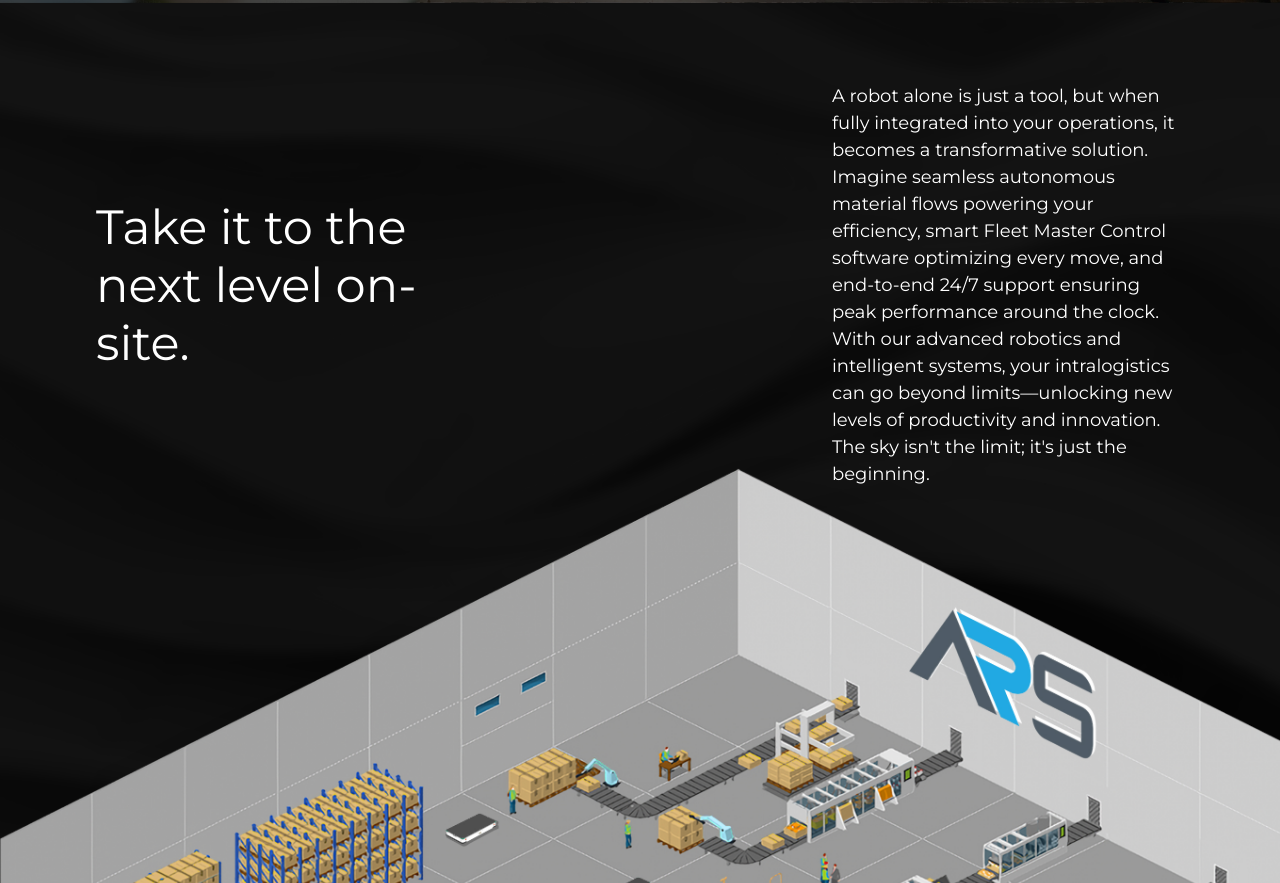
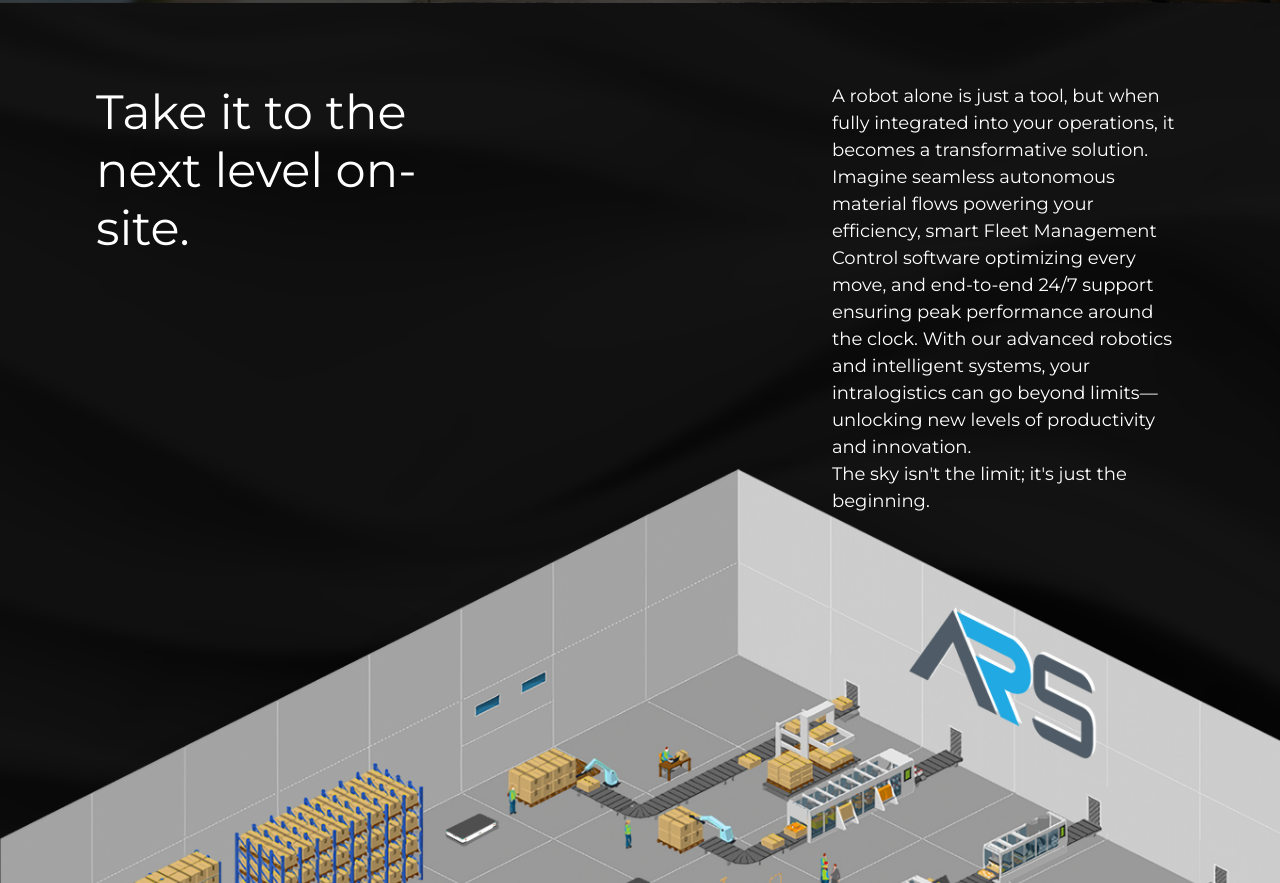
Before and after one commit to Advanced-Robotics-Systems/ars-landing-new, a Next.js app: page / in a window 1280 px wide. Shown: the part 4257-5140 px from the top of the page. Built offline with nearby package versions, Linux system fonts and the light colour scheme.

Commit message:
warehouse section changes updated

```diff
--- a/src/sections/home/warehouse-ref.tsx
+++ b/src/sections/home/warehouse-ref.tsx
@@ -9,20 +9,20 @@ const WarehouseRef = () => {
       {/* Content Container */}
       <div className="w-full grid grid-cols-1 lg:grid-cols-2 gap-8 lg:gap-96 mx-auto text-white">
         {/* Left Column: Title */}
-        <div className="flex items-center">
+        <div className="flex">
           <h1 className="text-2xl md:text-4xl lg:text-5xl xl:text-6xl ">
             Take it to the next level on-site.
           </h1>
         </div>
 
         {/* Right Column: Description */}
-        <div className="flex items-center">
+        <div className="flex ">
           <p className="text-xs leading-normal md:text-sm md:leading-normal lg:text-base lg:leading-normal xl:text-lg xl:leading-normal">
             A robot alone is just a tool, but when fully integrated into your
             operations, it becomes a transformative solution. Imagine seamless
             autonomous material flows powering your efficiency, smart Fleet
-            Master Control software optimizing every move, and end-to-end 24/7
-            support ensuring peak performance around the clock. With our
+            Management Control software optimizing every move, and end-to-end
+            24/7 support ensuring peak performance around the clock. With our
             advanced robotics and intelligent systems, your intralogistics can
             go beyond limits—unlocking new levels of productivity and
             innovation.
```
